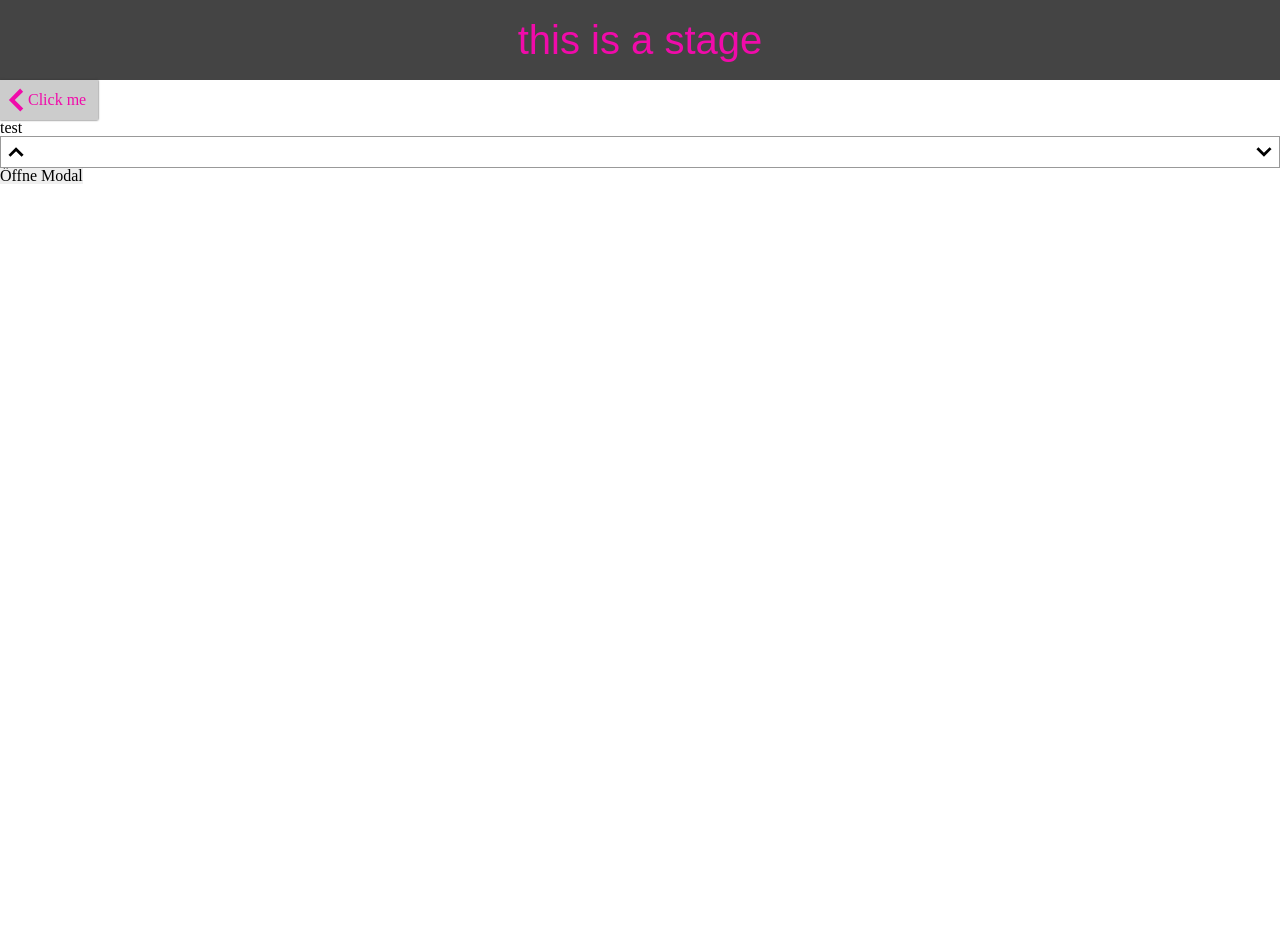
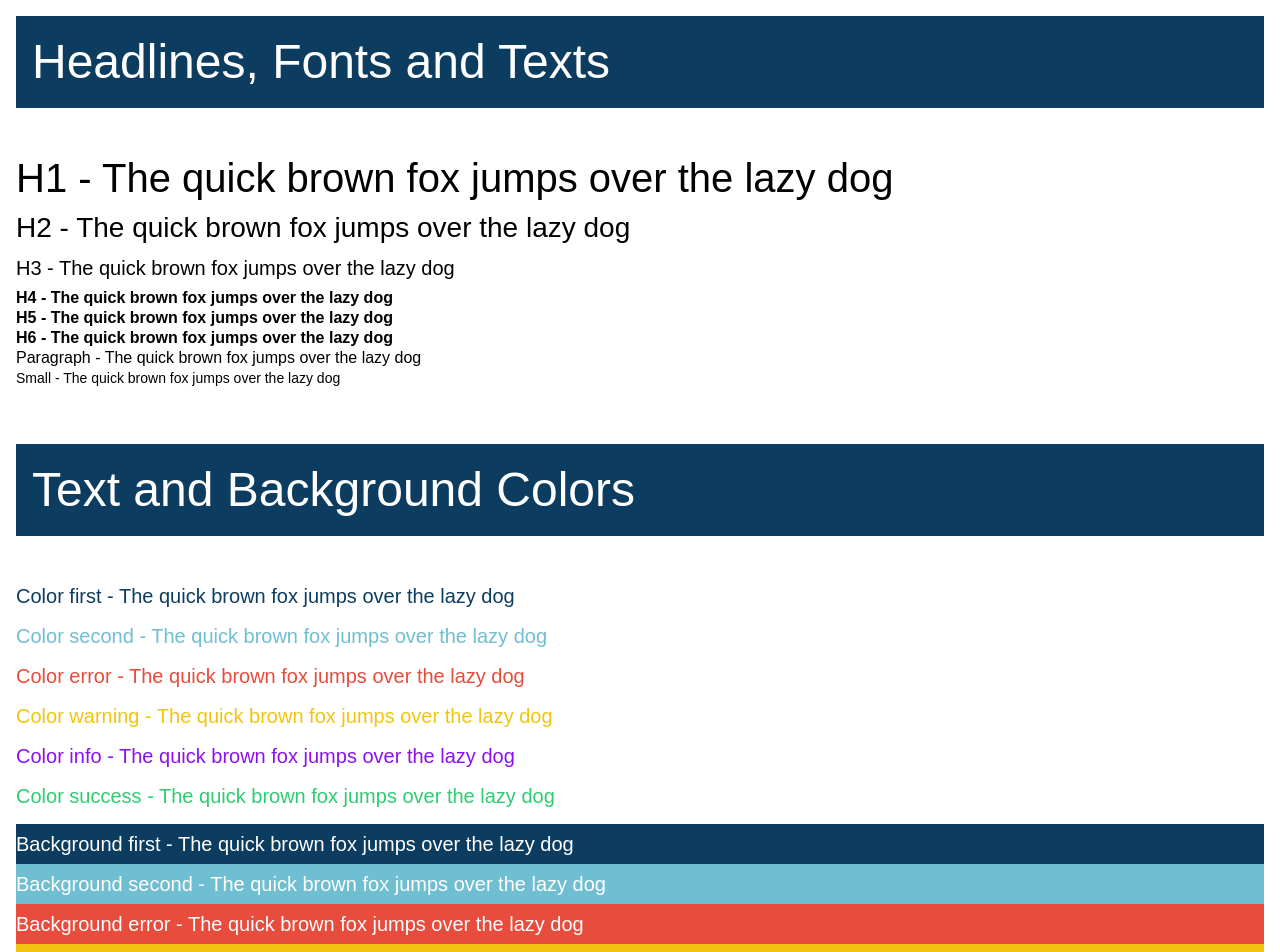
Before and after one commit to oforge/vue-boilerplate, a Vue app: page / in a window 1280 px wide. Shown: the top 952 px of the page. Before the commit the page ends 800 px from the top, so only its background shows below. Built offline with nearby package versions, Linux system fonts and the light colour scheme.

Commit message:
Started creating Styleguide - refactored examples into components inside an example folder - changed colors to 7p ci

```diff
--- a/src/App.vue
+++ b/src/App.vue
@@ -1,36 +1,22 @@
 <template>
   <div id="app">
-    <stage />
-
-    <!--
-      Example usage of a button.
-    -->
-    <base-button>
-      <base-icon iconClass="icon--inline icon--second icon--l icon--before" iconName="chevron" />
-      Click me
-    </base-button>
-    <base-input
-      iconBefore="chevron"
-      iconAfter="chevron"
-      iconBeforeClass="icon--chevron icon--chevron-up"
-      iconAfterClass="icon--chevron icon--chevron-down"
-    />
+    <headlines></headlines>
+    <colors></colors>
     <sprite />
-    <modal></modal>
   </div>
 </template>
 
 <script lang="ts">
 import Vue from 'vue';
-import AppStage from '@/components/AppStage.vue';
 import AppSprite from '@/components/AppSprite.vue';
-import ModalExample from '@/components/global/ModalExample.vue';
+import Headlines from '@/examples/Headlines.vue';
+import Colors from '@/examples/Colors.vue';
 
 export default Vue.extend({
   components: {
-    stage: AppStage,
     sprite: AppSprite,
-    modal: ModalExample
+    headlines: Headlines,
+    colors: Colors
   }
 });
 </script>
@@ -43,14 +29,17 @@ export default Vue.extend({
 // Load global styles
 @import '~@/styles/main.scss';
 
-// Example: We can use variables and mixins, that were injected by webpack.
-h1 {
-  color: map-get($colors, first);
-  @include mq('l') {
-    color: map-get($colors, second);
+.section {
+  padding: map-get($sizes, 'l');
+  padding-bottom: $baseLineHeight * 2;
+
+  &__header {
+    padding: map-get($sizes, 'l');
+    font-size: map-get($fontSizes, 'xxl');
+    line-height: $baseLineHeight * 3;
+    margin-bottom: $baseLineHeight * 2;
+    background: map-get($colors, first);
+    color: map-get($fontColors, light);
   }
 }
-.test {
-  color: map-get($colors, second);
-}
 </style>
--- /dev/null
+++ b/src/examples/Colors.vue
@@ -0,0 +1,27 @@
+<template>
+  <section class="section">
+    <p class="section__header">
+      Text and Background Colors
+    </p>
+    <div class="row">
+      <div class="column-12">
+        <h3 class="color-first">Color first - The quick brown fox jumps over the lazy dog</h3>
+        <h3 class="color-second">Color second - The quick brown fox jumps over the lazy dog</h3>
+        <h3 class="color-error">Color error - The quick brown fox jumps over the lazy dog</h3>
+        <h3 class="color-warning">Color warning - The quick brown fox jumps over the lazy dog</h3>
+        <h3 class="color-info">Color info - The quick brown fox jumps over the lazy dog</h3>
+        <h3 class="color-success">Color success - The quick brown fox jumps over the lazy dog</h3>
+      </div>
+    </div>
+    <div class="row">
+      <div class="column-12">
+        <h3 class="bg-first">Background first - The quick brown fox jumps over the lazy dog</h3>
+        <h3 class="bg-second">Background second - The quick brown fox jumps over the lazy dog</h3>
+        <h3 class="bg-error">Background error - The quick brown fox jumps over the lazy dog</h3>
+        <h3 class="bg-warning">Background warning - The quick brown fox jumps over the lazy dog</h3>
+        <h3 class="bg-info">Background info - The quick brown fox jumps over the lazy dog</h3>
+        <h3 class="bg-success">Background success - The quick brown fox jumps over the lazy dog</h3>
+      </div>
+    </div>
+  </section>
+</template>
--- /dev/null
+++ b/src/examples/Headlines.vue
@@ -0,0 +1,19 @@
+<template>
+  <section class="section">
+    <p class="section__header">
+      Headlines, Fonts and Texts
+    </p>
+    <div class="row">
+      <div class="column-12">
+        <h1>H1 - The quick brown fox jumps over the lazy dog</h1>
+        <h2>H2 - The quick brown fox jumps over the lazy dog</h2>
+        <h3>H3 - The quick brown fox jumps over the lazy dog</h3>
+        <h4>H4 - The quick brown fox jumps over the lazy dog</h4>
+        <h5>H5 - The quick brown fox jumps over the lazy dog</h5>
+        <h6>H6 - The quick brown fox jumps over the lazy dog</h6>
+        <p>Paragraph - The quick brown fox jumps over the lazy dog</p>
+        <sub>Small - The quick brown fox jumps over the lazy dog</sub>
+      </div>
+    </div>
+  </section>
+</template>
--- a/src/styles/abstracts/_variables.scss
+++ b/src/styles/abstracts/_variables.scss
@@ -2,30 +2,33 @@
   All the variables should be placed here.
  */
 $breakpoints: (
-  'xs': 480px,
-  's': 540px,
-  'm': 640px,
-  'l': 768px,
-  'xl': 960px,
-  'xxl': 1024px
+  'xxs': 480px,
+  'xs': 560px,
+  's': 640px,
+  'm': 768px,
+  'l': 960px,
+  'xl': 1024px,
+  'xxl': 1216px
 );
 
 $colors: (
-  'first': #bada55,
-  'second': #f00baa
+  'first': #0c3d60,
+  'second': #70bed1
 );
 
 $greyTones: (
-  'ultraLight': #cccccc,
-  'light': #bababa,
+  'ultraLight': #f4f1f4,
+  'light': #cccccc,
   'medium': #999999,
   'dark': #666666,
   'darker': #333333
 );
 
 $stateColors: (
-  'warning': #cc3300,
-  'success': #00aa00
+  'error': #e74c3c,
+  'warning': #f1c40f,
+  'info': #8e10ef,
+  'success': #2ecc71
 );
 
 $fonts: (
@@ -35,18 +38,23 @@ $fonts: (
 );
 
 $fontColors: (
-  'default': #121212,
-  'inverted': #fefefe
+  'dark': #121212,
+  'light': #fefefe
 );
 
 $fontSizes: (
-  'xs': 0.75rem,
-  's': 0.85rem,
-  'm': 1rem,
-  'l': 1.25rem,
-  'xl': 1.75rem,
-  'xxl': 2.5rem
+  'xs': 0.875rem,
+  's': 1rem,
+  'm': 1.25rem,
+  'l': 1.75rem,
+  'xl': 2.5rem,
+  'xxl': 3rem
 );
+
+/*
+  For vertical rythm we need the minimum line-height. Every element should have a multiple of this line-height
+ */
+$baseLineHeight: 1.25rem;
 
 $baseSize: 4px;
 
--- a/src/styles/base/_defaults.scss
+++ b/src/styles/base/_defaults.scss
@@ -7,32 +7,34 @@
 }
 
 h1 {
-  font: map-get($fontSizes, 'xxl') map-get($fonts, 'title'), sans-serif;
+  font: map-get($fontSizes, 'xl') map-get($fonts, 'title'), sans-serif;
+  line-height: $baseLineHeight * 3;
 }
 h2 {
-  font: map-get($fontSizes, 'xl') map-get($fonts, 'title'), sans-serif;
+  font: map-get($fontSizes, 'l') map-get($fonts, 'title'), sans-serif;
+  line-height: $baseLineHeight * 2;
 }
 h3 {
-  font: map-get($fontSizes, 'l') map-get($fonts, 'title'), sans-serif;
+  font: map-get($fontSizes, 'm') map-get($fonts, 'title'), sans-serif;
+  line-height: $baseLineHeight * 2;
 }
 h4,
 h5,
 h6 {
-  font: bold map-get($fontSizes, 'm') map-get($fonts, 'title'), sans-serif;
+  font: bold map-get($fontSizes, 's') map-get($fonts, 'title'), sans-serif;
 }
 
-h1,
-h2,
-h3,
 h4,
 h5,
 h6,
 p,
 span,
 em,
-strong {
-  line-height: 1.4;
+strong,
+sub, sup {
+  font-family: map-get($fonts, 'text');
+  line-height: $baseLineHeight;
 }
-label {
-  display: block;
+sub, sup {
+  font-size: map-get($fontSizes, 'xs');
 }
--- /dev/null
+++ b/src/styles/helper/_colors.scss
@@ -0,0 +1,43 @@
+.color-first.color-first {
+  color: map-get($colors, 'first');
+}
+.color-second.color-second {
+  color: map-get($colors, 'second');
+}
+.color-error.color-error {
+  color: map-get($stateColors, 'error');
+}
+.color-warning.color-warning {
+  color: map-get($stateColors, 'warning');
+}
+.color-info.color-info {
+  color: map-get($stateColors, 'info');
+}
+.color-success.color-success {
+  color: map-get($stateColors, 'success');
+}
+
+.bg-first.bg-first {
+  background: map-get($colors, 'first');
+  color: map-get($fontColors, 'light');
+}
+.bg-second.bg-second {
+  background: map-get($colors, 'second');
+  color: map-get($fontColors, 'light');
+}
+.bg-error.bg-error {
+  background: map-get($stateColors, 'error');
+  color: map-get($fontColors, 'light');
+}
+.bg-warning.bg-warning {
+  background: map-get($stateColors, 'warning');
+  color: map-get($fontColors, 'light');
+}
+.bg-info.bg-info {
+  background: map-get($stateColors, 'info');
+  color: map-get($fontColors, 'light');
+}
+.bg-success.bg-success {
+  background: map-get($stateColors, 'success');
+  color: map-get($fontColors, 'light');
+}
--- a/src/styles/helper/_style.scss
+++ b/src/styles/helper/_style.scss
@@ -1,2 +1,3 @@
 @import 'debug';
 @import 'flex';
+@import 'colors';
```
